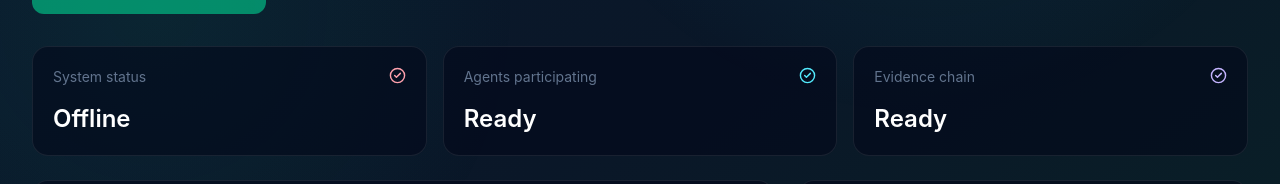
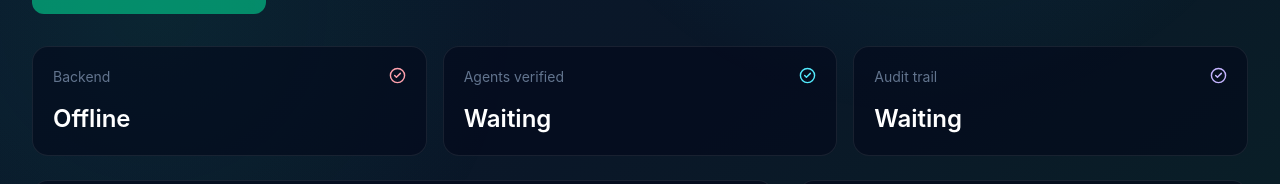
Before and after one commit to vgactech/ARTCB-TERMINATOR, a React (Vite) app in the folder frontend/: page / in a window 1280 px wide. Shown: the part 327-511 px from the top of the page. Built offline with nearby package versions, Linux system fonts and the light colour scheme; no server answers.

Commit message:
refactor(frontend): clarify status metrics

```diff
--- a/frontend/src/App.tsx
+++ b/frontend/src/App.tsx
@@ -65,9 +65,9 @@ function App() {
   }
 
   const metrics = [
-    { label: 'System status', value: engineState === 'online' ? 'Protected' : engineState === 'offline' ? 'Offline' : 'Checking', iconClass: engineState === 'offline' ? 'text-rose-300' : 'text-emerald-300' },
-    { label: 'Agents participating', value: result ? `${result.distinct_agent_count} / 4` : 'Ready', iconClass: 'text-cyan-300' },
-    { label: 'Evidence chain', value: result?.chain_verification.verdict ?? 'Ready', iconClass: 'text-violet-300' },
+    { label: 'Backend', value: engineState === 'online' ? 'Online' : engineState === 'offline' ? 'Offline' : 'Checking', iconClass: engineState === 'offline' ? 'text-rose-300' : 'text-emerald-300' },
+    { label: 'Agents verified', value: result ? `${result.distinct_agent_count} of 4` : 'Waiting', iconClass: 'text-cyan-300' },
+    { label: 'Audit trail', value: result ? (result.chain_verification.verdict === 'PASS' ? 'Valid' : 'Invalid') : 'Waiting', iconClass: 'text-violet-300' },
   ]
 
   return (
```
